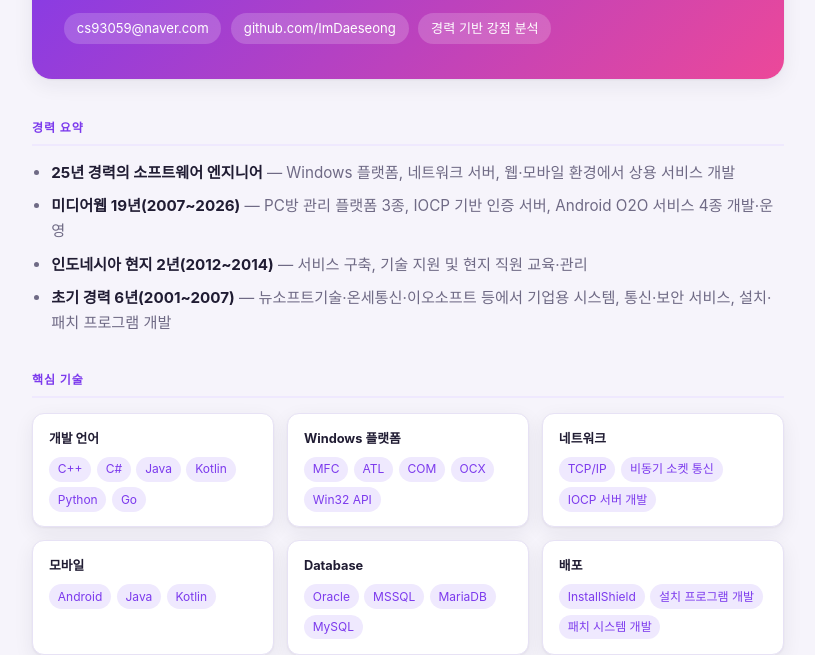
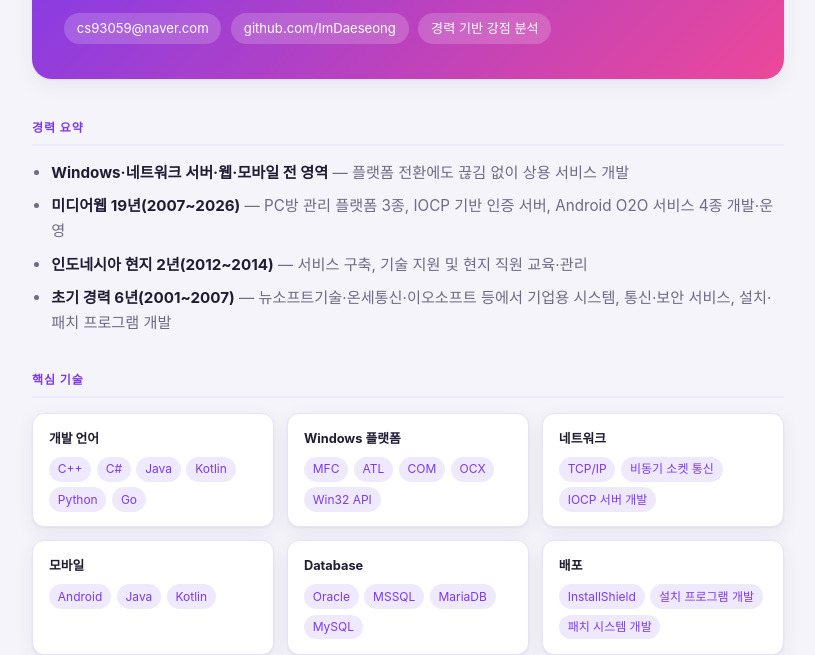
Before and after one commit to ImDaeseong/career, a plain HTML site: page index.html in a window 1280 px wide. Shown: the part 146-801 px from the top of the page, without its empty margins (232-1047 px from the left). Drawn offline with Linux system fonts and the light colour scheme.

Commit message:
경력 요약 첫 불릿의 "25년 경력의 소프트웨어 엔지니어" 반복 제거
바로 위 헤더에 이미 "25년 경력 소프트웨어 엔지니어"가 있어 중복이라,
플랫폼 전환 폭을 보여주는 문구로 대체

```diff
--- a/index.html
+++ b/index.html
@@ -100,7 +100,7 @@
 <section>
   <h2 class="section-title">경력 요약</h2>
   <ul class="summary-list">
-    <li><strong>25년 경력의 소프트웨어 엔지니어</strong> — Windows 플랫폼, 네트워크 서버, 웹·모바일 환경에서 상용 서비스 개발</li>
+    <li><strong>Windows·네트워크 서버·웹·모바일 전 영역</strong> — 플랫폼 전환에도 끊김 없이 상용 서비스 개발</li>
     <li><strong>미디어웹 19년(2007~2026)</strong> — PC방 관리 플랫폼 3종, IOCP 기반 인증 서버, Android O2O 서비스 4종 개발·운영</li>
     <li><strong>인도네시아 현지 2년(2012~2014)</strong> — 서비스 구축, 기술 지원 및 현지 직원 교육·관리</li>
     <li><strong>초기 경력 6년(2001~2007)</strong> — 뉴소프트기술·온세통신·이오소프트 등에서 기업용 시스템, 통신·보안 서비스, 설치·패치 프로그램 개발</li>
```
